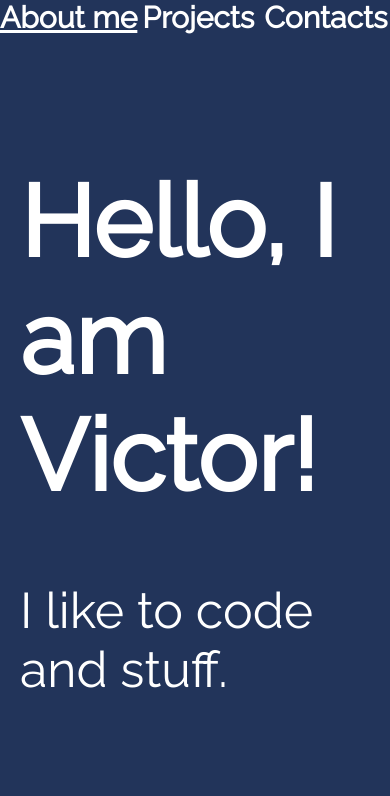
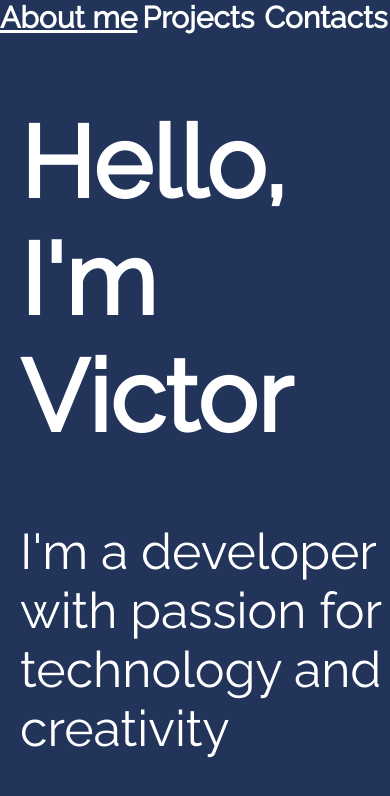
Before and after one commit to skibidiby/portfolio, a SvelteKit app: page / in a window 390 px wide. Shown: the top 796 px of the page. Built offline with nearby package versions, Linux system fonts and the light colour scheme.

Commit message:
responsive tweaks of portfolio

```diff
--- a/src/routes/+page.svelte
+++ b/src/routes/+page.svelte
@@ -9,8 +9,8 @@
 	<div class="container">
 		{#if ready}
 			<div class="content">
-				<h1>Hello, I am Victor!</h1>
-				<p>I like to code and stuff.</p>
+				<h1>Hello, I'm Victor</h1>
+				<p>I'm a developer with passion for technology and creativity</p>
 			</div>
 		{/if}
 	</div>
--- a/src/routes/projects/+page.svelte
+++ b/src/routes/projects/+page.svelte
@@ -15,7 +15,7 @@
 		},
 		{
 			name: 'Mira maritime',
-			description: 'Website, employement portal and admin panel for a maritime company',
+			description: 'Employement portal and admin panel for a maritime company',
 			image: 'portfolio/Mica.png',
 			link: 'https://mica-maritime.web.app/'
 		},
@@ -98,6 +98,7 @@
 	.container .content {
 		align-items: center;
 		margin-left: 20px;
+		margin-top: 50px;
 		font-size: 50px;
 	}
 	.container .content {
@@ -131,7 +132,7 @@
 	.container .content .description img {
 		border: 2px white solid;
 		border-radius: 10px;
-		max-width: 1000px;
+		max-width: 70dvw;
 	}
 	.container .content .name .active {
 		font-weight: bold;
@@ -147,7 +148,7 @@
 		outline: inherit;
 		padding-bottom: 10px;
 	}
-	@media only screen and (max-width: 1200px) {
+	@media only screen and (max-width: 900px) {
 		.portfolio{
 			height: 100dvh;
 			width: 100dvw;
```
